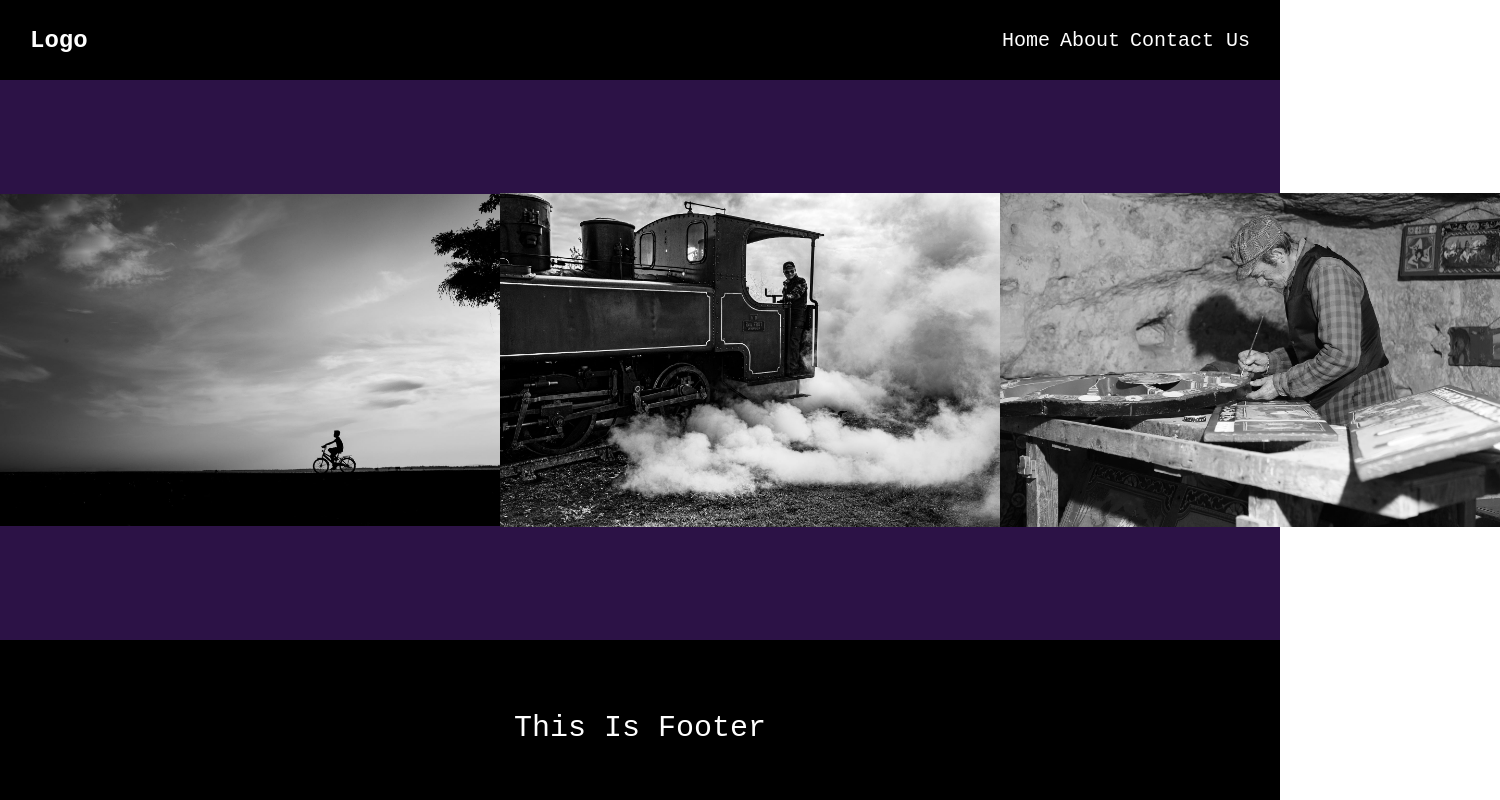
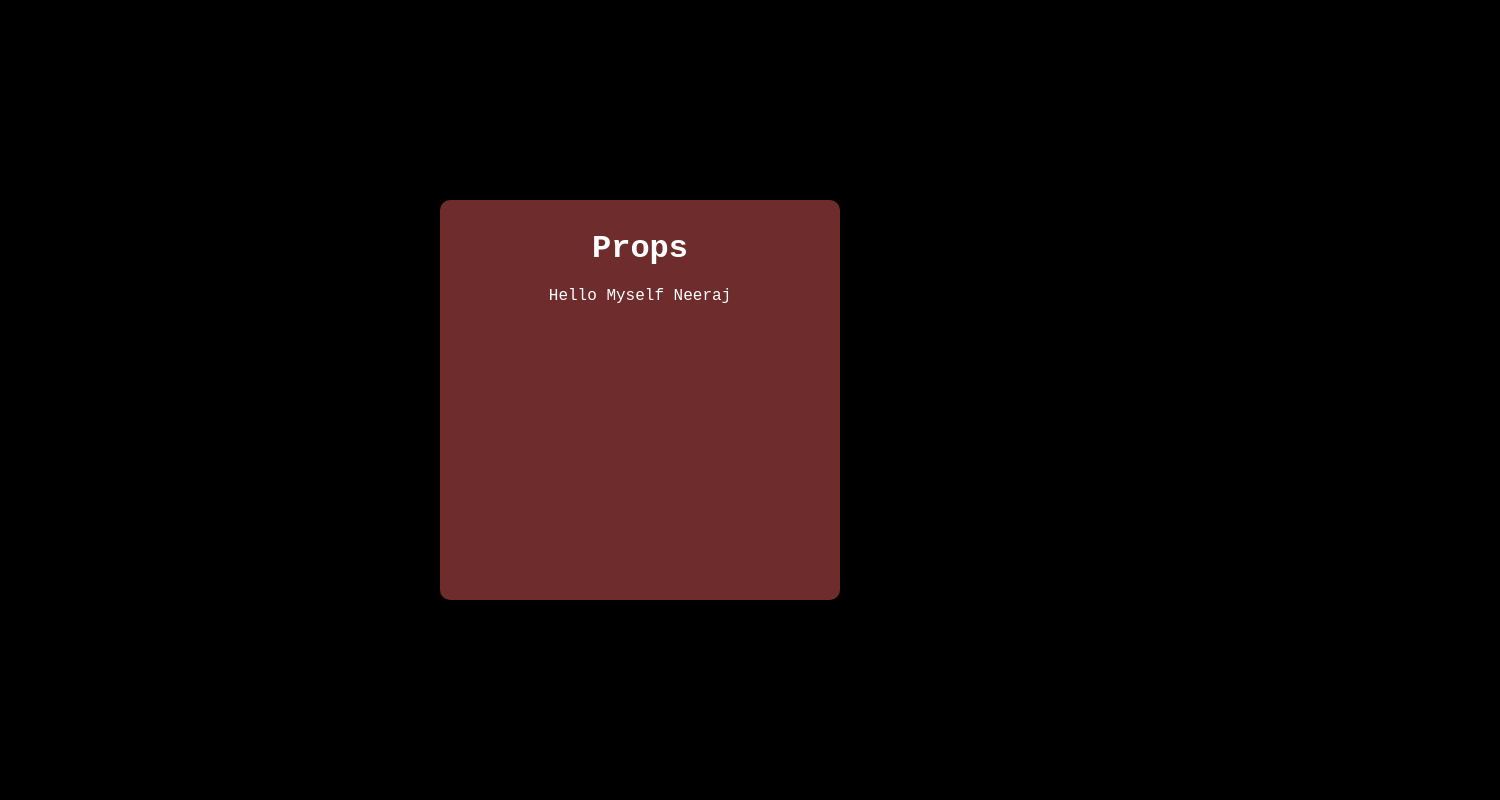
Before and after one commit to neerajgir/Ultimate-React, a React (Vite) app: page / in a window 1280 px wide. Shown: the top 800 px of the page, 1500 px wide, since content can reach past the window. Built offline with nearby package versions, Linux system fonts and the light colour scheme.

Commit message:
feat: add Props component and update styles in App and index.css for layout and design

```diff
--- a/src/App.css
+++ b/src/App.css
@@ -38,3 +38,17 @@ nav ul {
   justify-content: center;
   font-size: 30px;
 }
+
+.props {
+  width: 400px;
+  height: 400px;
+  background-color: rgb(110, 44, 44);
+  color: white;
+  display: flex;
+  align-items: center;
+  justify-content: start;
+  flex-direction: column;
+  gap: 20px;
+  padding: 30px;
+  border-radius: 10px;
+}
--- a/src/App.jsx
+++ b/src/App.jsx
@@ -3,12 +3,14 @@ import Nav from "./components/Nav"
 import './App.css'
 import Hero from './components/Hero';
 import Footer from './components/Footer';
+import Props from "./components/Props"
 const App = () => {
   return (
     <>
-      <Nav/>
-      <Hero/>
-      <Footer/>
+      {/* <Nav/> */}
+      {/* <Hero/> */}
+      {/* <Footer/> */}
+      <Props name={"Neeraj"}/>
     </>
   )
 }
--- /dev/null
+++ b/src/components/Props.jsx
@@ -0,0 +1,12 @@
+import React from 'react'
+
+const Props = (props) => {
+  return (
+    <div className="props">
+        <h1>Props</h1>
+        <p>Hello Myself {props.name}</p>
+    </div>
+  )
+}
+
+export default Props
--- a/src/index.css
+++ b/src/index.css
@@ -4,3 +4,17 @@
     box-sizing: border-box;
     font-family: 'Courier New', Courier, monospace;
 }
+
+body {
+    width: 100%;
+    height: 100vh;
+    display: flex;
+    align-items: center;
+    justify-content: center;
+    background-color: black;
+}
+
+#root {
+    display: flex;
+    gap: 30px;
+}
```
